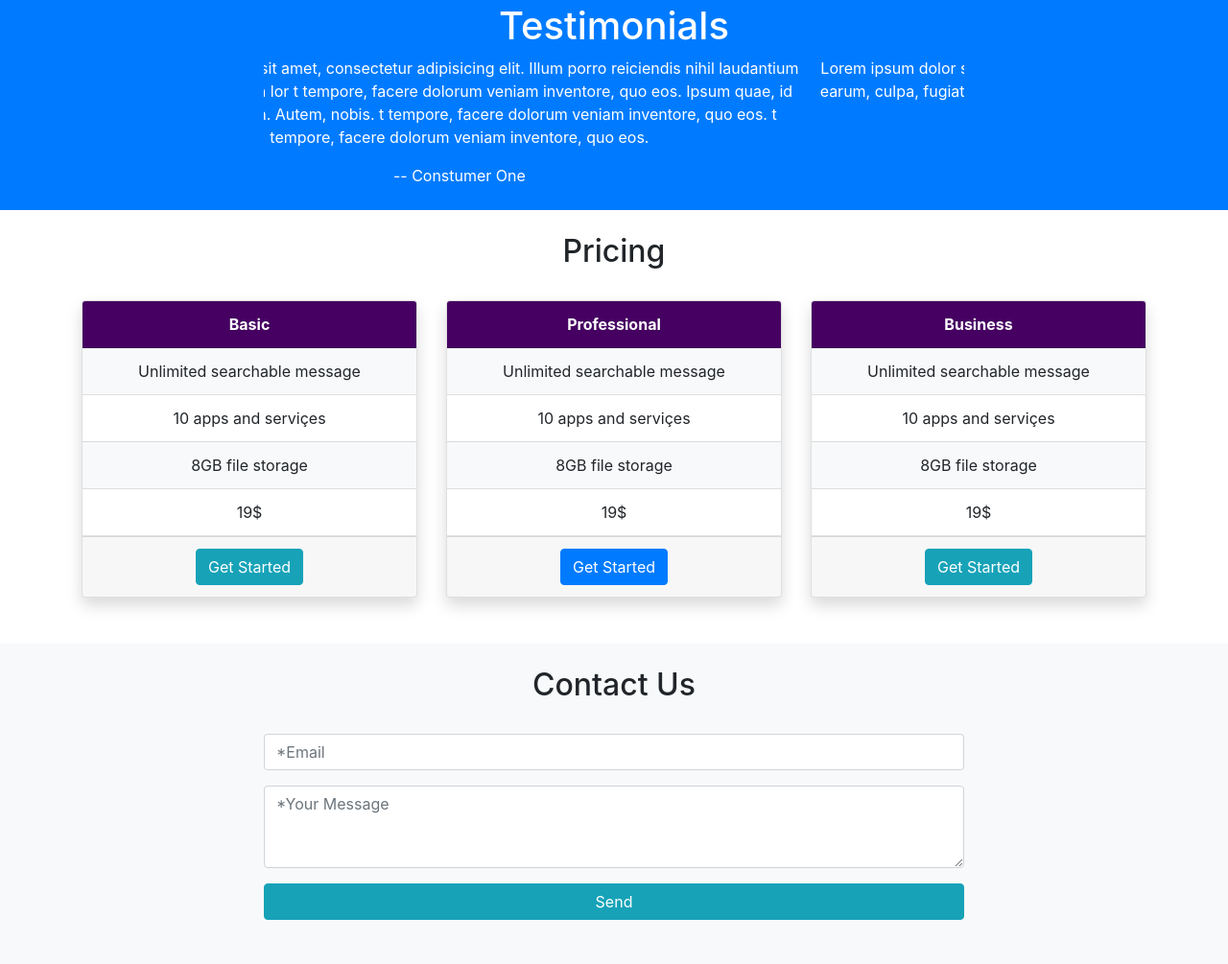
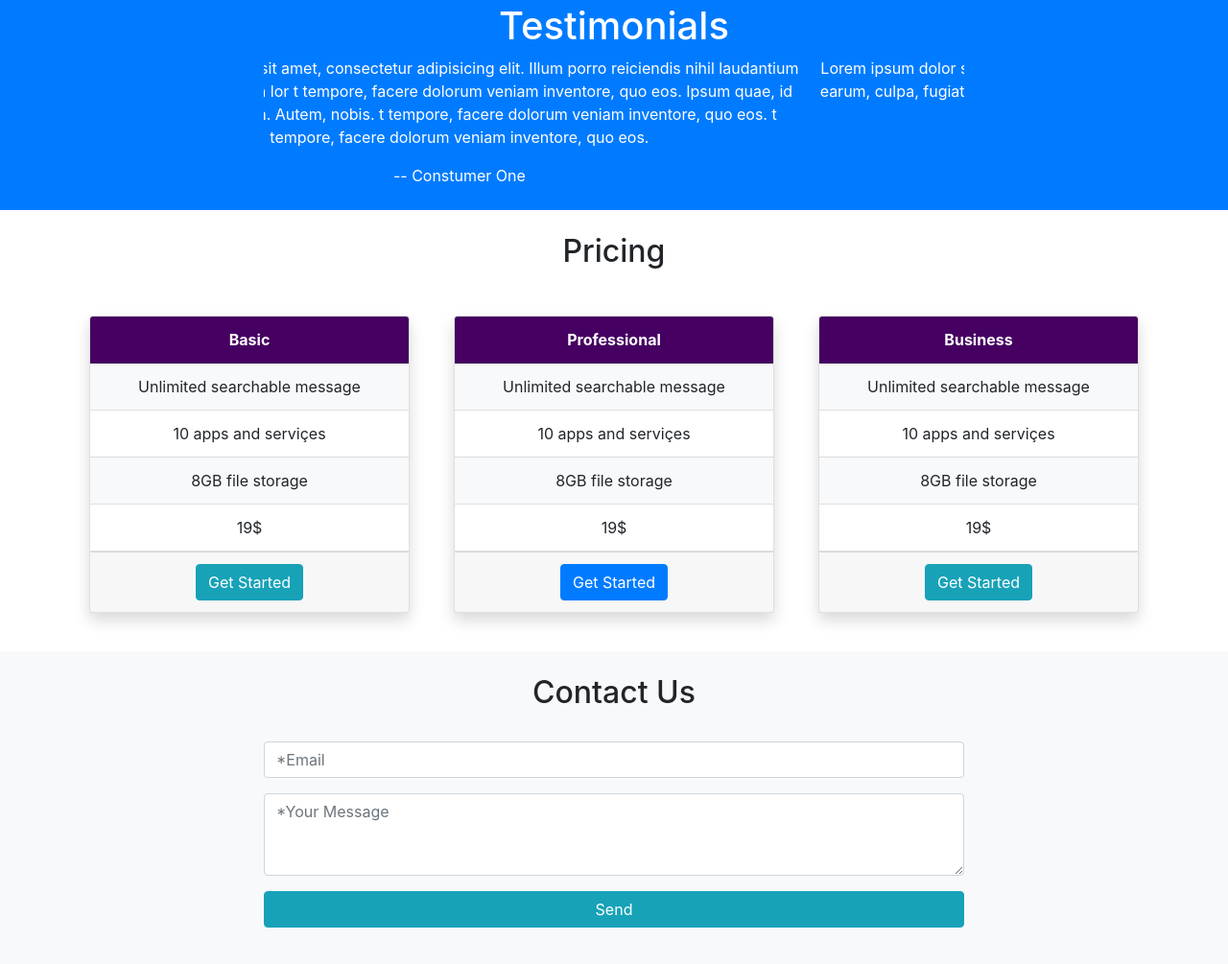
Before and after one commit to RodBrowning/bootstrap-4-page, a website: page index.html in a window 1280 px wide. Shown: the part 2501-3506 px from the top of the page at 96% size. Drawn offline with nearby package versions, Linux system fonts and the light colour scheme.

Commit message:
Ajuste margens e bordas

```diff
--- a/index.html
+++ b/index.html
@@ -281,17 +281,17 @@
 		</div>
 	</section>
 
-	<section id="pricing" class="p-4">
+	<section id="pricing" class="pb-4">
 		<div class="container">
-			<div class="row justify-content-center pb-4">
+			<div class="row justify-content-center p-4">
 				<h2>Pricing</h2>
 			</div>
 		</div>
 
 		<div class="container">
 			<div class="row justify-content-center text-center">
-				<div class="col-lg-4">
-					<div class="card shadow mb-4 bg-white rounded">
+				<div class="col-lg-4 mb-2 mt-2">
+					<div class="card shadow m-2 bg-white rounded">
 					  <div class="card-header text-white font-weight-bold azul-fundo">
 					    Basic
 					  </div>
@@ -307,8 +307,8 @@
 					</div>
 				</div>
 
-				<div class="col-lg-4">
-					<div class="card shadow mb-4 bg-white rounded">
+				<div class="col-lg-4 mb-2 mt-2">
+					<div class="card shadow m-2 bg-white rounded">
 						<div class="card-header text-white font-weight-bold azul-fundo">
 							Professional
 						</div>
@@ -324,8 +324,8 @@
 					</div>
 				</div>
 
-				<div class="col-lg-4">
-					<div class="card shadow mb-4 bg-white rounded">
+				<div class="col-lg-4 mb-2 mt-2">
+					<div class="card shadow m-2 bg-white rounded">
 					  <div class="card-header text-white font-weight-bold azul-fundo">
 					    Business
 					  </div>
```
